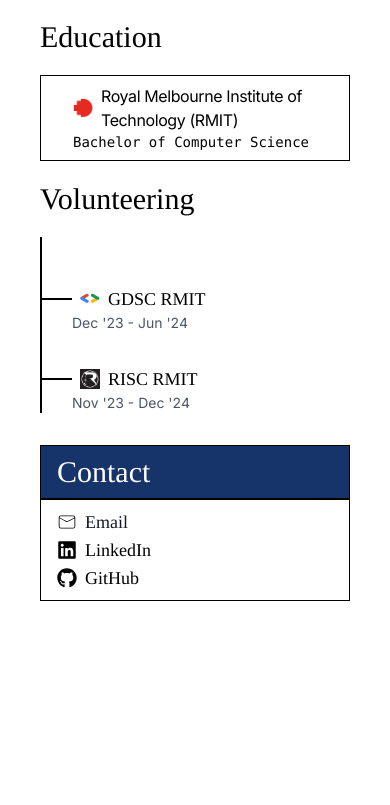
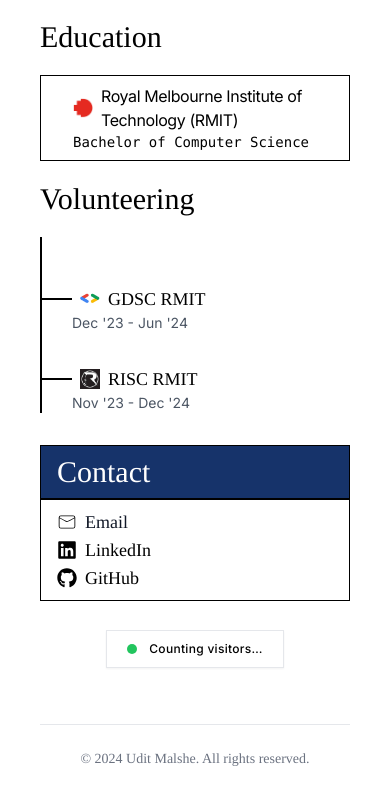
Before and after one commit to udit710/udit710.github.io, a Next.js app: page / in a window 390 px wide. Shown: the part 6276-7081 px from the top of the page. Before the commit the page ends 7014 px from the top, so only its background shows below. Built offline with nearby package versions, Linux system fonts and the light colour scheme.

Commit message:
display counter

```diff
--- a/src/app/components/Contact.tsx
+++ b/src/app/components/Contact.tsx
@@ -2,14 +2,11 @@ import next from "next";
 import { CiMail } from "react-icons/ci";
 import { FaGithub, FaLinkedin, FaPhoneAlt } from "react-icons/fa";
 
-
 const Contact = () => {
   return (
-        <div className="md:p-6 p-0 h-[30vh] ">
+    <div className="md:p-6 p-0 h-[20vh] ">
       <div className="bg-blue text-white px-4 py-2 flex justify-between items-center border-[0.5px] border-black">
-                        <h1 className="text-3xl font-[Times]">
-                        Contact
-                        </h1>
+        <h1 className="text-3xl font-[Times]">Contact</h1>
       </div>
       <div className="font-mono text-left text-lg px-4 py-2 border-[0.5px] border-black">
         {/* <a className="flex items-center space-x-2" href="tel:+61484525498"target="_blank">
@@ -25,17 +22,25 @@ const Contact = () => {
           <CiMail className="h-5 w-5" />
           <h1 className="font-[Times] text-gray-900 hover:underline">Email</h1>
         </a>
-                    <a className="flex items-center space-x-2" href="https://www.linkedin.com/in/udit-malshe/" target="_blank">
+        <a
+          className="flex items-center space-x-2"
+          href="https://www.linkedin.com/in/udit-malshe/"
+          target="_blank"
+        >
           <FaLinkedin className="h-5 w-5" />
           <h1 className="font-[Times] hover:underline">LinkedIn</h1>
         </a>
-                    <a className="flex items-center space-x-2" href="https://github.com/udit710" target="_blank">
+        <a
+          className="flex items-center space-x-2"
+          href="https://github.com/udit710"
+          target="_blank"
+        >
           <FaGithub className="h-5 w-5" />
           <h1 className="font-[Times] hover:underline">GitHub</h1>
         </a>
       </div>
     </div>
   );
-}
+};
 
 export default Contact;
--- /dev/null
+++ b/src/app/components/VisitorCount.tsx
@@ -0,0 +1,39 @@
+"use client";
+
+import { useEffect, useState } from "react";
+
+const VisitorCount = () => {
+  const [count, setCount] = useState<string | null>(null);
+
+  useEffect(() => {
+    fetch("https://uditmalshe.goatcounter.com/counter/TOTAL.json")
+      .then((res) => res.json())
+      .then((data) => setCount(data.count_unique ?? data.count))
+      .catch(() => setCount(null));
+  }, []);
+
+  return (
+    <div className="flex items-center justify-center py-4 mb-4">
+      <div className="flex items-center gap-3 px-5 py-2.5 bg-white-100 border border-gray-200 shadow-sm">
+        <span className="relative flex h-2.5 w-2.5">
+          <span className="animate-ping absolute inline-flex h-full w-full rounded-full bg-green-400 opacity-75" />
+          <span className="relative inline-flex rounded-full h-2.5 w-2.5 bg-green-500" />
+        </span>
+        <span className="text-xs md:text-sm font-medium text-black-600 tracking-wide">
+          {count !== null ? (
+            <>
+              Thanks for visiting! Visitor count{" "}
+              <span className="font-semibold text-gray-900">
+                {Number(count).toLocaleString()}
+              </span>{" "}and counting...
+            </>
+          ) : (
+            "Counting visitors…"
+          )}
+        </span>
+      </div>
+    </div>
+  );
+};
+
+export default VisitorCount;
--- a/src/app/components/Volunteering.tsx
+++ b/src/app/components/Volunteering.tsx
@@ -43,7 +43,7 @@ function Volunteering() {
             <div className="w-8 border-t-2 border-black"></div>
             <MdOutlineHorizontalRule className="text-black -ml-4" />
           </div>
-          <a href='https://gdsc.community.dev/rmit-university-melbourne-australia/' target='_blank' className='font-[Times] text-lg ml-2'>
+          <a href='https://github.com/GDSC-RMIT-University/' target='_blank' className='font-[Times] text-lg ml-2'>
             <ImageText imageSrc={gdsc.src} text="GDSC RMIT" IconEl={'symbol'} />
             </a>
         </div>
--- a/src/app/page.tsx
+++ b/src/app/page.tsx
@@ -14,6 +14,7 @@ import Achievements from './components/Achievements';
 import Volunteering from './components/Volunteering';
 import Education from './components/Education';
 import Contact from './components/Contact';
+import VisitorCount from './components/VisitorCount';
 
 const Home: NextPage = () => {
   const [activeSection, setActiveSection] = useState('');
@@ -119,7 +120,11 @@ const Home: NextPage = () => {
           </section>
           <section id='contact'>
             <Contact />
+            <VisitorCount />
           </section>
+          <footer className="mt-10 py-6 border-t border-gray-200 text-center text-sm text-gray-500 font-[Times]">
+            &copy; {new Date().getFullYear()} Udit Malshe. All rights reserved.
+          </footer>
         </main>
       </div>
     </>
```
Lines whose indentation alone changed are shown as unchanged.
